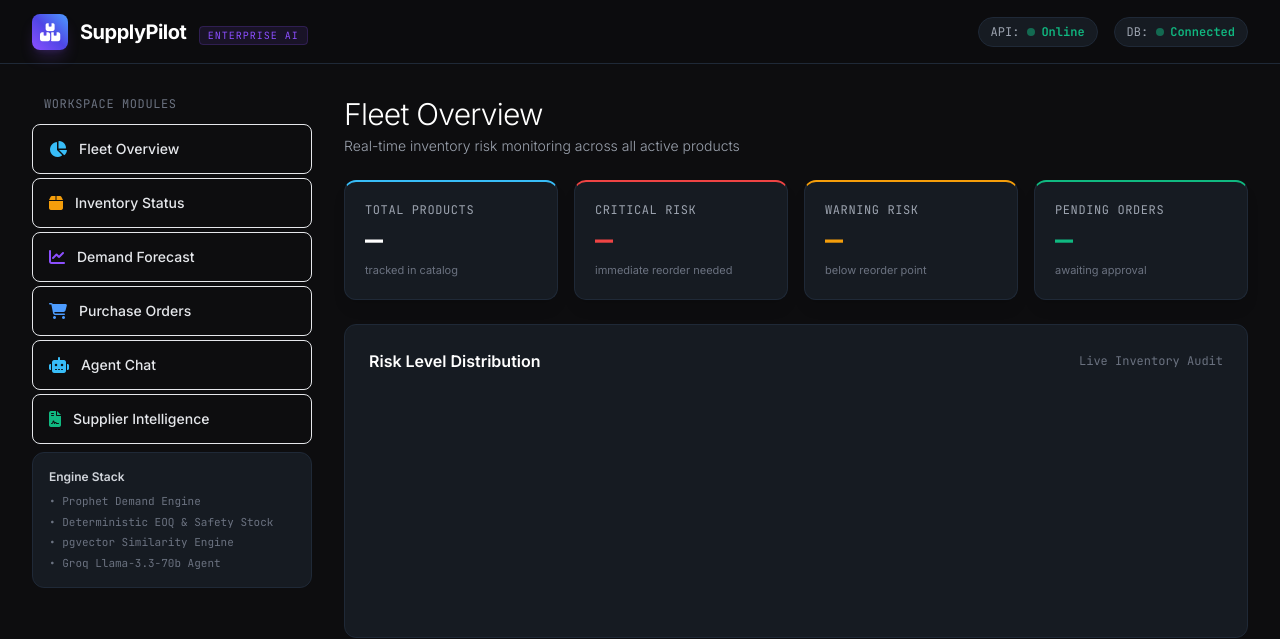
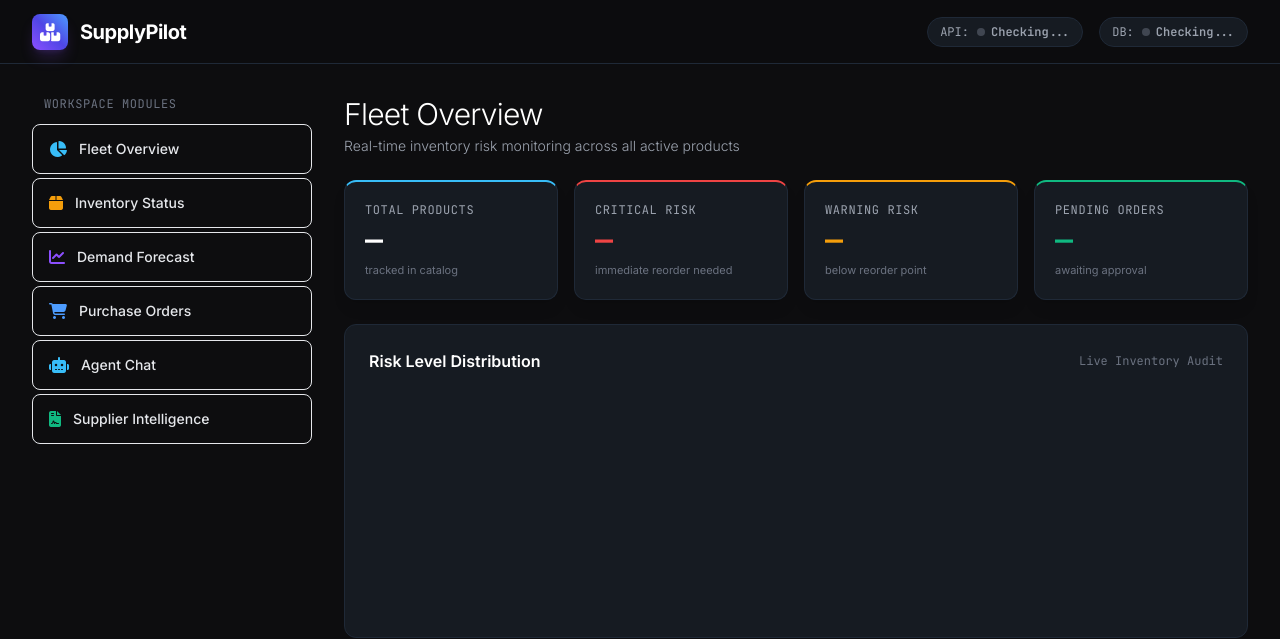
Before and after one commit to afzalkhanofficial/supplypilot, a plain HTML site: page web/index.html in a window 1280 px wide. Shown: the top 639 px of the page. Drawn offline with nearby package versions, Linux system fonts and the light colour scheme; files that its build step writes are made by us from their sources; no server answers; files whose address does not match are found by name.

Commit message:
Remove static text badges and implement dynamic health polling

```diff
--- a/web/app.js
+++ b/web/app.js
@@ -13,9 +13,11 @@ let chatHistoryList = [];
 // ---------------------------------------------------------------------------
 document.addEventListener('DOMContentLoaded', () => {
     checkHealth();
+    setInterval(checkHealth, 10000); // Polling every 10 seconds for real-time live status
     loadOverviewData();
     populateProductDropdowns();
 });
+
 
 // ---------------------------------------------------------------------------
 // Navigation Router
--- a/web/index.html
+++ b/web/index.html
@@ -51,7 +51,6 @@
                 </div>
                 <div>
                     <span class="font-bold text-xl tracking-tight text-white">SupplyPilot</span>
-                    <span class="ml-2 text-[10px] font-mono uppercase tracking-widest text-brand-purple bg-brand-purple/10 px-2 py-0.5 rounded border border-brand-purple/20">ENTERPRISE AI</span>
                 </div>
             </div>
 
@@ -59,14 +58,14 @@
             <div class="flex items-center space-x-4 text-xs font-mono">
                 <div class="flex items-center space-x-2 bg-surface-dark border border-gray-800 px-3 py-1.5 rounded-full">
                     <span class="text-gray-400">API:</span>
-                    <span id="api-status-dot" class="flex items-center text-brand-emerald font-semibold">
-                        <span class="w-2 h-2 rounded-full bg-brand-emerald animate-pulse mr-1.5"></span>Online
+                    <span id="api-status-dot" class="flex items-center text-gray-400 font-semibold">
+                        <span class="w-2 h-2 rounded-full bg-gray-500 animate-pulse mr-1.5"></span>Checking...
                     </span>
                 </div>
                 <div class="flex items-center space-x-2 bg-surface-dark border border-gray-800 px-3 py-1.5 rounded-full">
                     <span class="text-gray-400">DB:</span>
-                    <span id="db-status-dot" class="flex items-center text-brand-emerald font-semibold">
-                        <span class="w-2 h-2 rounded-full bg-brand-emerald animate-pulse mr-1.5"></span>Connected
+                    <span id="db-status-dot" class="flex items-center text-gray-400 font-semibold">
+                        <span class="w-2 h-2 rounded-full bg-gray-500 animate-pulse mr-1.5"></span>Checking...
                     </span>
                 </div>
             </div>
@@ -105,17 +104,8 @@
                     <span>Supplier Intelligence</span>
                 </button>
             </nav>
+        </aside>
 
-            <div class="mt-8 p-4 bg-surface-dark border border-gray-800 rounded-xl space-y-2">
-                <div class="text-xs font-semibold text-gray-300">Engine Stack</div>
-                <div class="text-[11px] font-mono text-gray-500 space-y-1">
-                    <div>• Prophet Demand Engine</div>
-                    <div>• Deterministic EOQ & Safety Stock</div>
-                    <div>• pgvector Similarity Engine</div>
-                    <div>• Groq Llama-3.3-70b Agent</div>
-                </div>
-            </div>
-        </aside>
 
         <!-- Dynamic Content Workspace Container -->
         <main class="lg:col-span-9 space-y-6">
```
